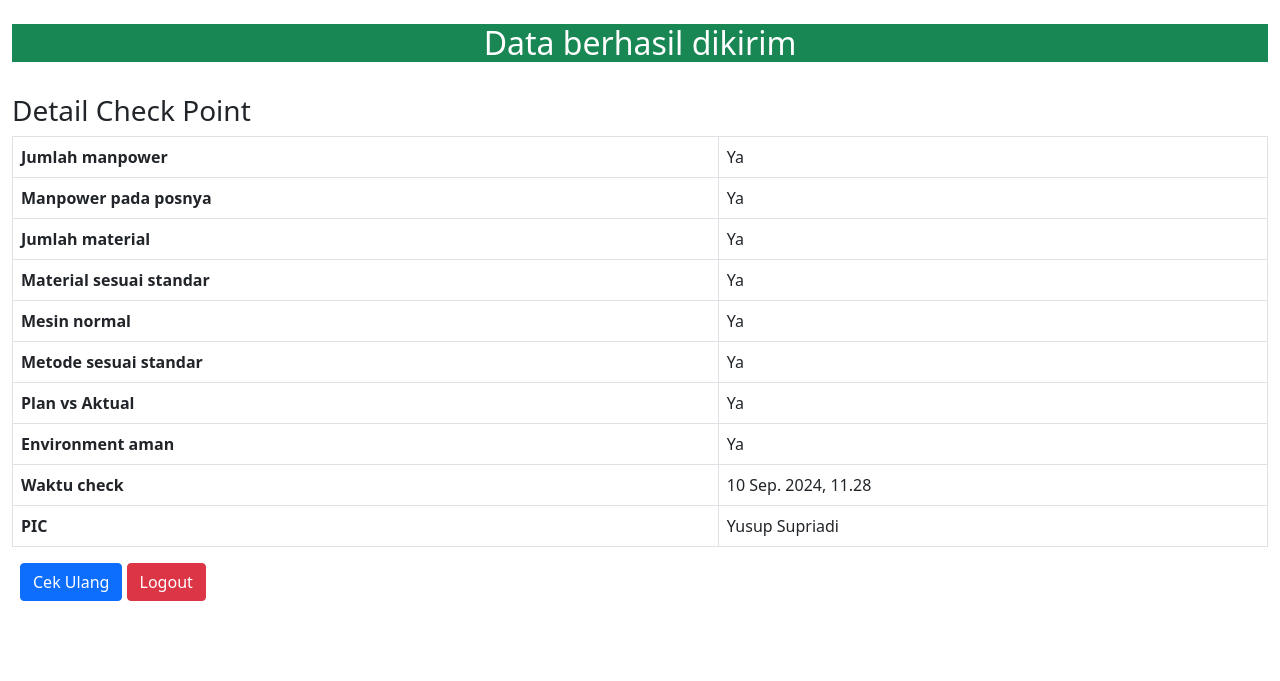
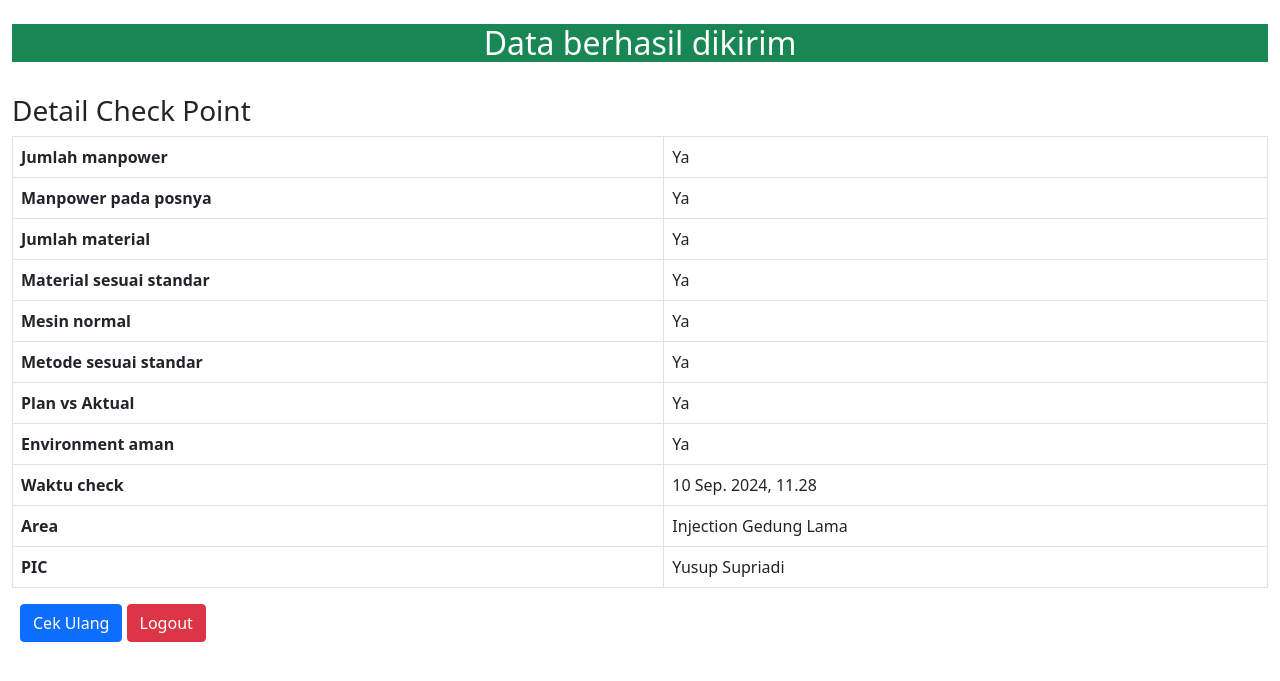
Before and after one commit to criespy/PiketControl, a Django app: page /success/1/ in a window 1280 px wide. Shown: the top 681 px of the page. Run offline with Django 4.2, Linux system fonts and the light colour scheme; data comes from the database, SQL or seed files in the repository; both versions use the stored data as it was after the commit; some libraries are stand-ins or nearby versions.

Commit message:
Tambahan field Area di halaman CpInput dan Success

```diff
--- a/templates/cp_input.html
+++ b/templates/cp_input.html
@@ -81,6 +81,7 @@
                 </table>
                 <div class="mb-4">
                     <p><strong>Tanggal Check:</strong> {% now "Y-m-d H:i:s" %}</p>
+                    <p><strong>Area:</strong> {{ area.deskripsi }}</p>
                     <p><strong>PIC:</strong> {{ request.user.first_name }} {{ request.user.last_name }}</p>
                 </div>
             </form>
--- a/templates/success.html
+++ b/templates/success.html
@@ -54,6 +54,10 @@
                         <td>{{ object.tanggal_check }}</td>
                     </tr>
                     <tr>
+                        <th>Area</th>
+                        <td>{{ object.area.deskripsi }}</td>
+                    </tr>
+                    <tr>
                         <th>PIC</th>
                         <td>{{ object.person.first_name }} {{ object.person.last_name }}</td>
                     </tr>
```
Also changed, not shown: db.sqlite3.
